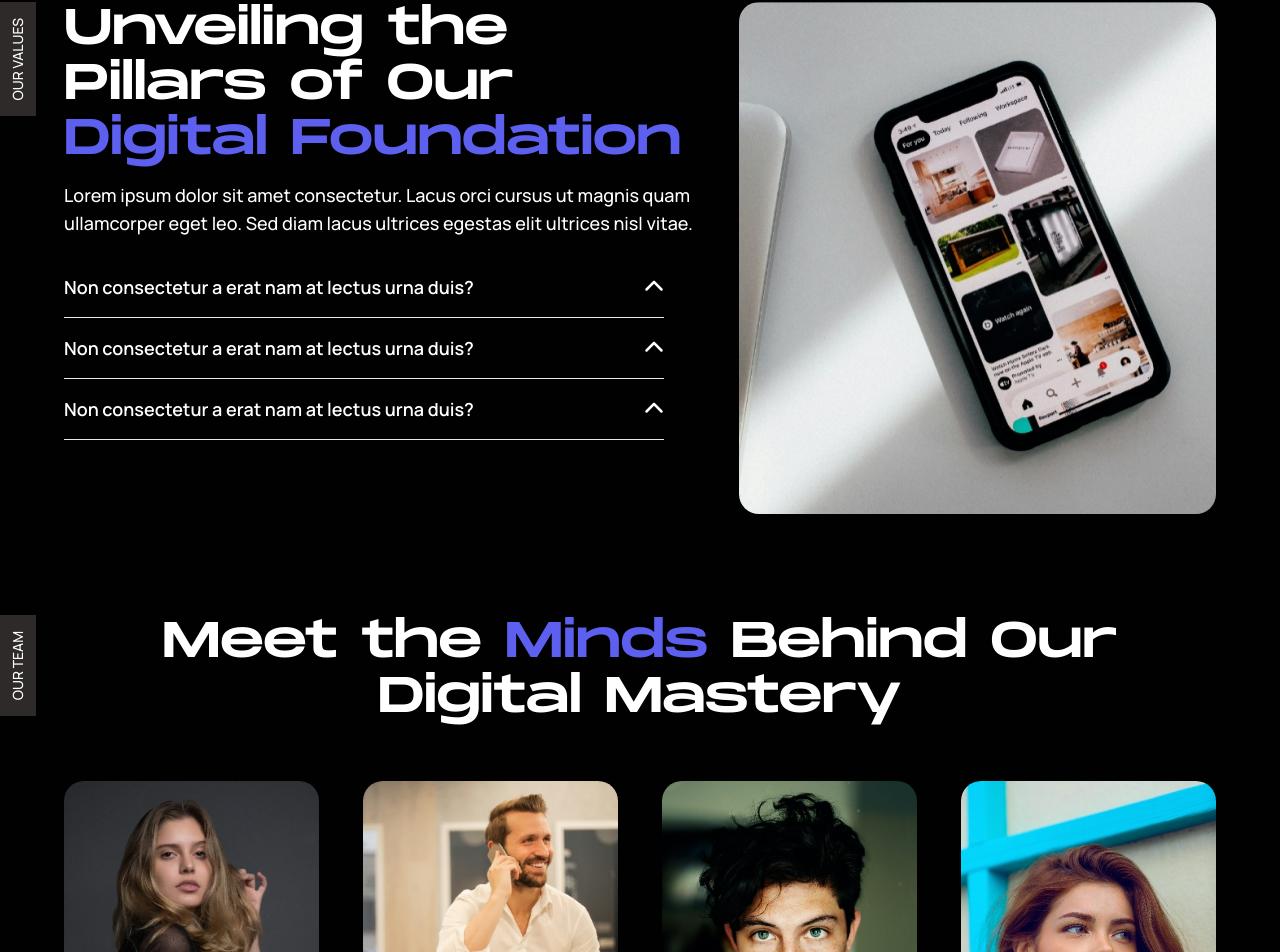
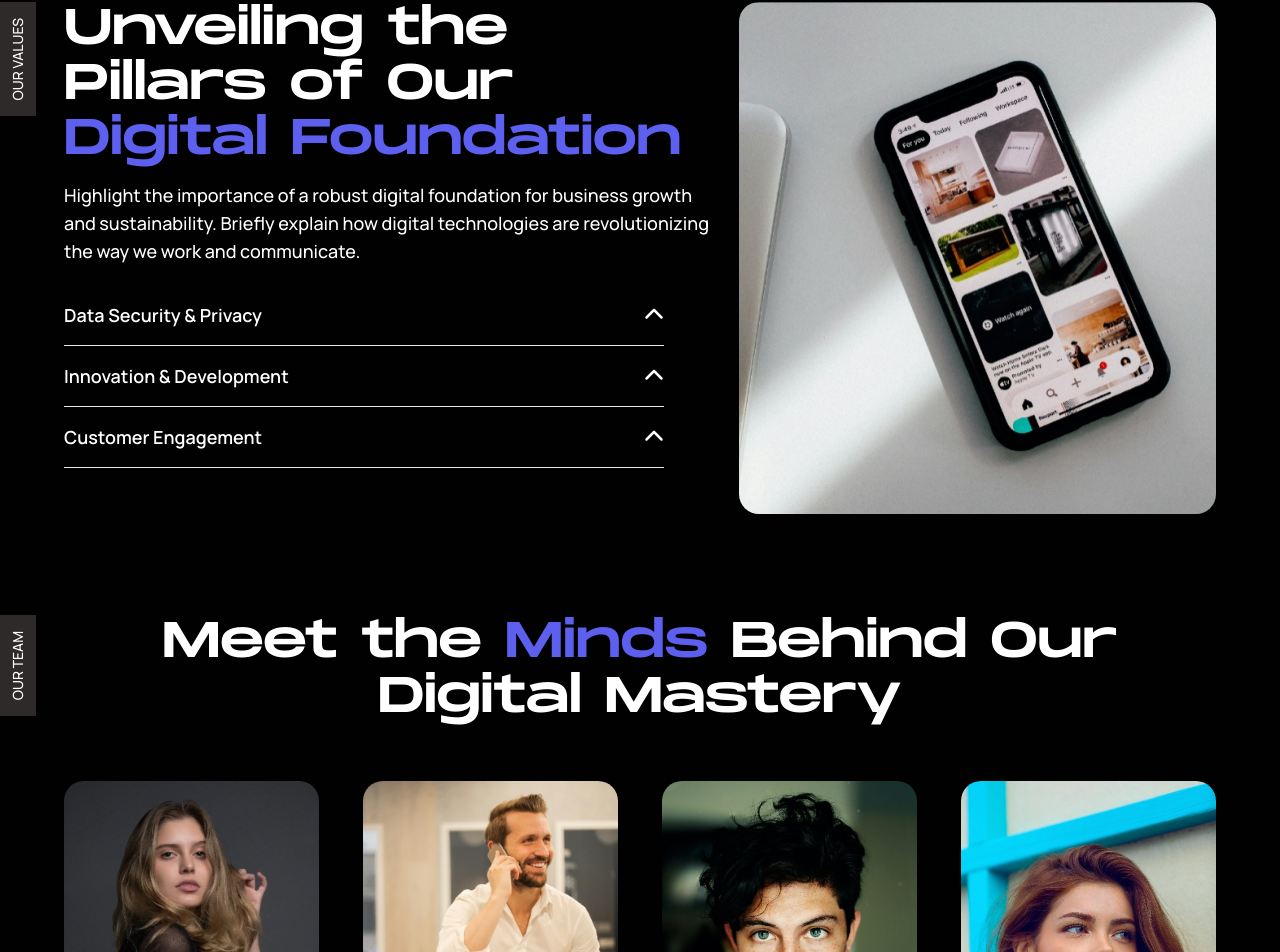
Before and after one commit to razivaldi/Bosskreator, a Next.js app in the folder bosskreator/: page /about in a window 1280 px wide. Shown: the part 1124-2076 px from the top of the page. Built offline with nearby package versions, Linux system fonts and the light colour scheme.

Commit message:
add text on ourvalues

```diff
--- a/bosskreator/src/components/aboutpage/Accordion.jsx
+++ b/bosskreator/src/components/aboutpage/Accordion.jsx
@@ -5,21 +5,21 @@ import { FaChevronUp } from "react-icons/fa6";
 const data = [
   {
     id: 1,
-    title: "Non consectetur a erat nam at lectus urna duis?",
+    title: "Data Security & Privacy",
     content:
-      "#1This is accordion items body. It is shown or hidden by default, depending on the state. These classes control the overall appearance, as well as the showing and hiding via CSS transitions.",
+      "Detail the significance of data security and privacy in your digital ecosystem. Outline the strategies employed to safeguard customer and business information.",
   },
   {
     id: 2,
-    title: "Non consectetur a erat nam at lectus urna duis?",
+    title: "Innovation & Development",
     content:
-      "#2This is accordion items body. It is shown or hidden by default, depending on the state. These classes control the overall appearance, as well as the showing and hiding via CSS transitions.",
+      "Describe your team's approach to innovation and the latest technologies adopted. Showcase recent projects or initiatives that exemplify the company's commitment to innovation.",
   },
   {
     id: 3,
-    title: "Non consectetur a erat nam at lectus urna duis?",
+    title: "Customer Engagement",
     content:
-      "#3This is accordion items body. It is shown or hidden by default, depending on the state. These classes control the overall appearance, as well as the showing and hiding via CSS transitions.",
+      "Discuss unique methods your company uses to enhance customer experience through digital platforms. Provide examples of customer engagement strategies that have successfully increased loyalty and retention.",
   },
 ];
 
--- a/bosskreator/src/components/aboutpage/OurTeam.jsx
+++ b/bosskreator/src/components/aboutpage/OurTeam.jsx
@@ -34,7 +34,7 @@ export default function OurTeam () {
     <section className="relative mb-14">
       <SectionName>our team</SectionName>
       <div className="w-[90%] mx-auto">
-        <h1 className="font-monument text-xl md:text-[50px] leading-[1.1] text-center mb-14">
+        <h1 className="font-monument text-2xl md:text-[50px] leading-[1.1] text-center mb-14">
           Meet the <span className="text-accent">Minds</span> Behind Our Digital
           Mastery
         </h1>
--- a/bosskreator/src/components/aboutpage/OurValues.jsx
+++ b/bosskreator/src/components/aboutpage/OurValues.jsx
@@ -9,14 +9,12 @@ export default function OurValues () {
       <SectionName>our values</SectionName>
       <div className="w-[83%] md:w-[90%] lg:flex mx-auto gap-6 justify-center">
         <div className="w-full md:w-[700px] mx-auto">
-          <h1 className="font-monument md:text-[50px] leading-[1.1] mb-3.5">
-            Unveiling the Pillars of Our{" "}
-            <span className="text-accent">Digital Foundation</span>
+          <h1 className="font-monument text-2xl md:text-[50px] leading-[1.1] mb-3.5">
+            Unveiling the Pillars of Our
+            <span className="text-accent"> Digital Foundation</span>
           </h1>
           <p className="mb-5 font-medium lg:text-lg">
-            Lorem ipsum dolor sit amet consectetur. Lacus orci cursus ut magnis
-            quam ullamcorper eget leo. Sed diam lacus ultrices egestas elit
-            ultrices nisl vitae.
+          Highlight the importance of a robust digital foundation for business growth and sustainability. Briefly explain how digital technologies are revolutionizing the way we work and communicate.
           </p>
           <Accordion />
         </div>
--- a/bosskreator/src/components/servicepage/CTA.jsx
+++ b/bosskreator/src/components/servicepage/CTA.jsx
@@ -9,7 +9,7 @@ const data = [
     name: "Fleur Cook",
     imageUrl:
       "https://images.unsplash.com/photo-1438761681033-6461ffad8d80?q=80&w=2070&auto=format&fit=crop&ixlib=rb-4.0.3&ixid=M3wxMjA3fDB8MHxwaG90by1wYWdlfHx8fGVufDB8fHx8fA%3D%3D",
-    position: "Web Developer, Sisyphus",
+    position: "Web Programmer, Sisyphus",
     testimonial:
       "Outstanding service! BOSS KREATOR exceeded all expectations. Highly recommended!",
   },
@@ -27,7 +27,7 @@ const data = [
     name: "Fleur Cook",
     imageUrl:
       "https://images.unsplash.com/photo-1599566150163-29194dcaad36?q=80&w=1887&auto=format&fit=crop&ixlib=rb-4.0.3&ixid=M3wxMjA3fDB8MHxwaG90by1wYWdlfHx8fGVufDB8fHx8fA%3D%3D",
-    position: "Web Developer, Sisyphus",
+    position: "UI/UX Developer, Sisyphus",
     testimonial:
       "Incredible results! BOSS KREATOR sets the standard for excellence. Delighted with their service!",
   },
```
